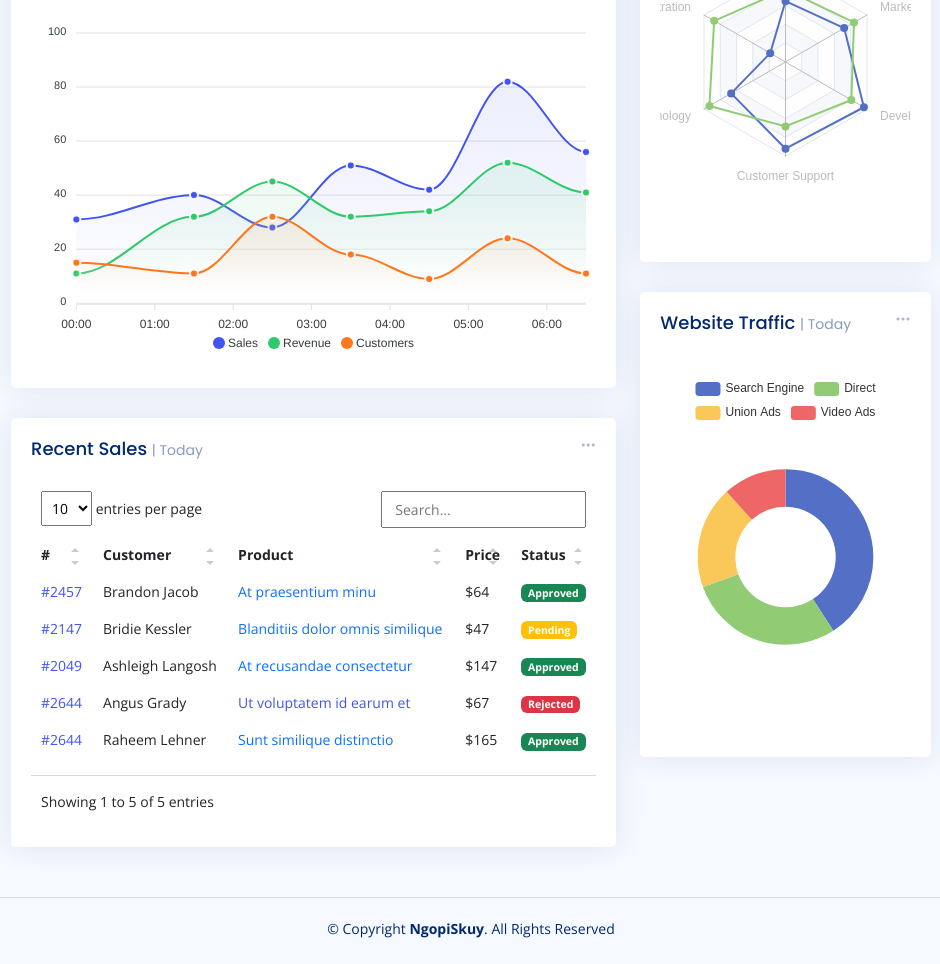
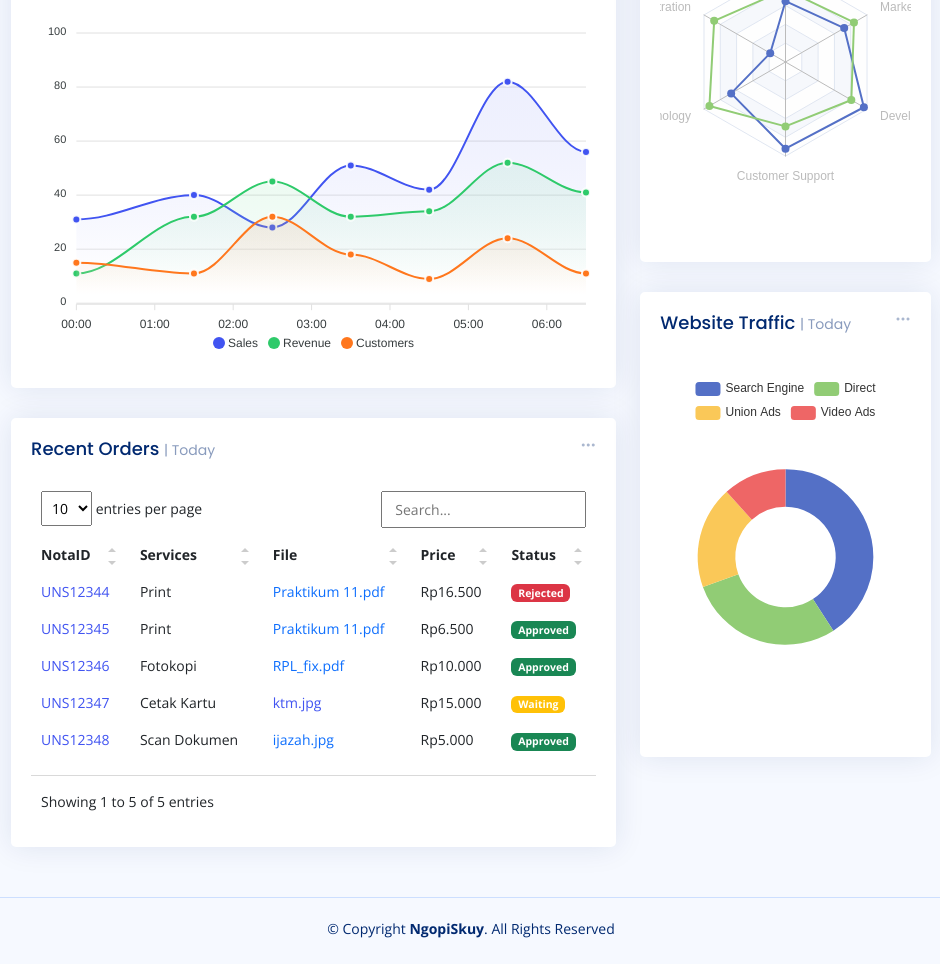
Before and after one commit to Adztrz/NgopiEasy, a plain HTML site: page Admin/index.html in a window 1280 px wide. Shown: the part 773-1737 px from the top of the page, without its empty margins (319-1259 px from the left). Drawn offline with nearby package versions, Linux system fonts and the light colour scheme.

Commit message:
Update Dashboard Recent Sales

```diff
--- a/Admin/index.html
+++ b/Admin/index.html
@@ -658,52 +658,52 @@
                 </div>
 
                 <div class="card-body">
-                  <h5 class="card-title">Recent Sales <span>| Today</span></h5>
+                  <h5 class="card-title">Recent Orders <span>| Today</span></h5>
 
                   <table class="table table-borderless datatable">
                     <thead>
                       <tr>
-                        <th scope="col">#</th>
-                        <th scope="col">Customer</th>
-                        <th scope="col">Product</th>
+                        <th scope="col">NotaID</th>
+                        <th scope="col">Services</th>
+                        <th scope="col">File</th>
                         <th scope="col">Price</th>
                         <th scope="col">Status</th>
                       </tr>
                     </thead>
                     <tbody>
                       <tr>
-                        <th scope="row"><a href="#">#2457</a></th>
-                        <td>Brandon Jacob</td>
-                        <td><a href="#" class="text-primary">At praesentium minu</a></td>
-                        <td>$64</td>
+                        <th scope="row"><a href="#">UNS12344</a></th>
+                        <td>Print</td>
+                        <td><a href="#" class="text-primary">Praktikum 11.pdf</a></td>
+                        <td>Rp16.500</td>
+                        <td><span class="badge bg-danger">Rejected</span></td>
+                      </tr>
+                      <tr>
+                        <th scope="row"><a href="#">UNS12345</a></th>
+                        <td>Print</td>
+                        <td><a href="#" class="text-primary">Praktikum 11.pdf</a></td>
+                        <td>Rp6.500</td>
                         <td><span class="badge bg-success">Approved</span></td>
                       </tr>
                       <tr>
-                        <th scope="row"><a href="#">#2147</a></th>
-                        <td>Bridie Kessler</td>
-                        <td><a href="#" class="text-primary">Blanditiis dolor omnis similique</a></td>
-                        <td>$47</td>
-                        <td><span class="badge bg-warning">Pending</span></td>
-                      </tr>
-                      <tr>
-                        <th scope="row"><a href="#">#2049</a></th>
-                        <td>Ashleigh Langosh</td>
-                        <td><a href="#" class="text-primary">At recusandae consectetur</a></td>
-                        <td>$147</td>
+                        <th scope="row"><a href="#">UNS12346</a></th>
+                        <td>Fotokopi</td>
+                        <td><a href="#" class="text-primary">RPL_fix.pdf</a></td>
+                        <td>Rp10.000</td>
                         <td><span class="badge bg-success">Approved</span></td>
                       </tr>
                       <tr>
-                        <th scope="row"><a href="#">#2644</a></th>
-                        <td>Angus Grady</td>
-                        <td><a href="#" class="text-primar">Ut voluptatem id earum et</a></td>
-                        <td>$67</td>
-                        <td><span class="badge bg-danger">Rejected</span></td>
+                        <th scope="row"><a href="#">UNS12347</a></th>
+                        <td>Cetak Kartu</td>
+                        <td><a href="#" class="text-primar">ktm.jpg</a></td>
+                        <td>Rp15.000</td>
+                        <td><span class="badge bg-warning">Waiting</span></td>
                       </tr>
                       <tr>
-                        <th scope="row"><a href="#">#2644</a></th>
-                        <td>Raheem Lehner</td>
-                        <td><a href="#" class="text-primary">Sunt similique distinctio</a></td>
-                        <td>$165</td>
+                        <th scope="row"><a href="#">UNS12348</a></th>
+                        <td>Scan Dokumen</td>
+                        <td><a href="#" class="text-primary">ijazah.jpg</a></td>
+                        <td>Rp5.000</td>
                         <td><span class="badge bg-success">Approved</span></td>
                       </tr>
                     </tbody>
```
